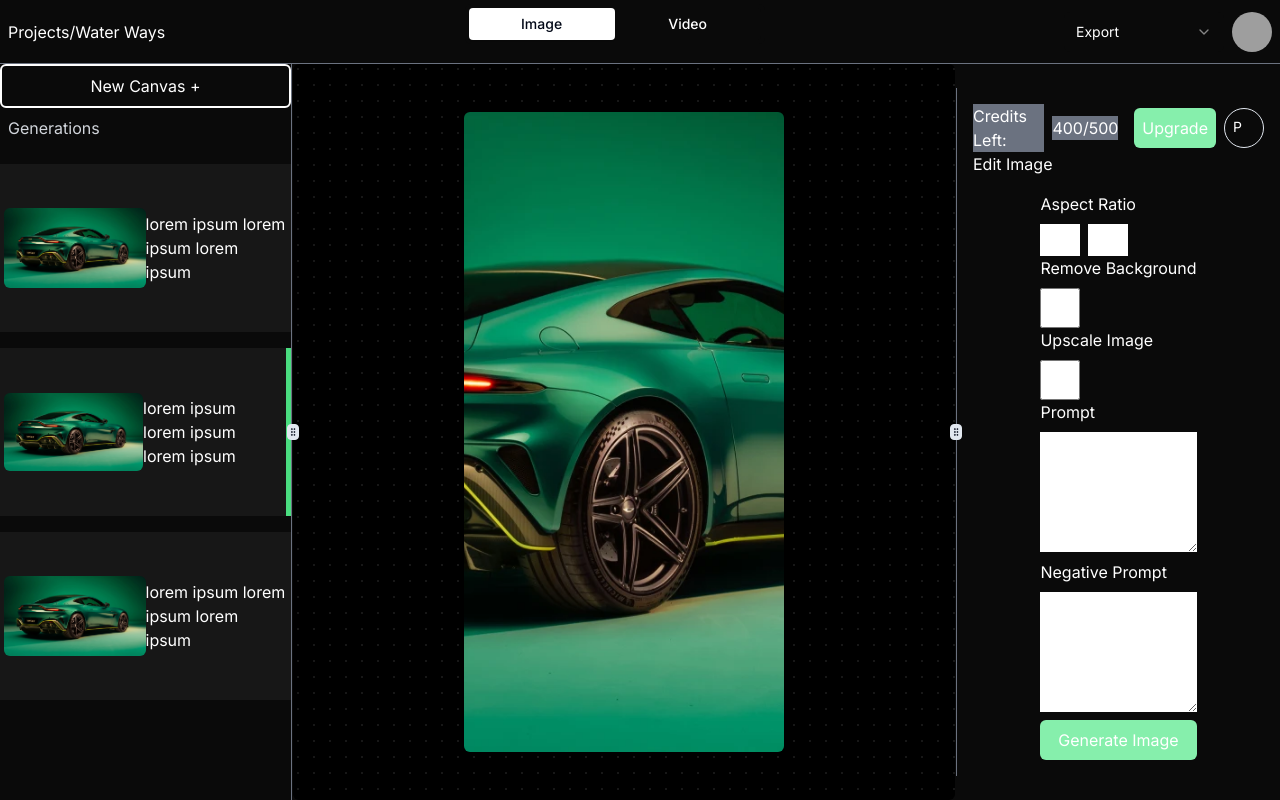
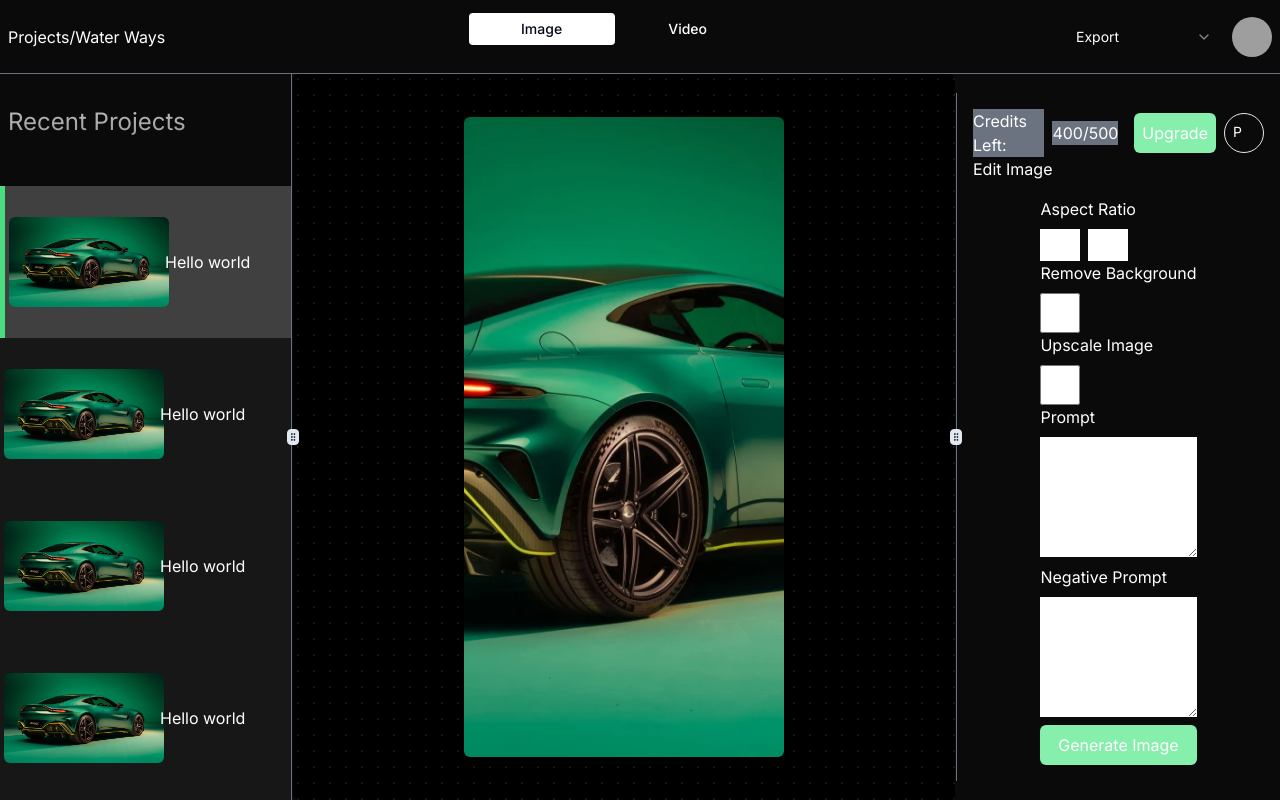
Before and after one commit to themuffineman/pendora, a Next.js app: page /dashboard in a window 1280 px wide. Built offline with nearby package versions, Linux system fonts and the light colour scheme; grey boxes are pictures that could not be loaded.

Commit message:
Left Dashboard section built

```diff
--- a/app/dashboard/page.jsx
+++ b/app/dashboard/page.jsx
@@ -8,17 +8,19 @@ import { Avatar, AvatarFallback, AvatarImage } from "@/components/ui/avatar"
 import {Popover, PopoverContent, PopoverTrigger,} from "@/components/ui/popover"
 import ProjectCard from "@/components/ProjectCard";
 import {ResizableHandle, ResizablePanel, ResizablePanelGroup,} from "@/components/ui/resizable"
+import { ScrollArea, ScrollBar } from "@/components/ui/scroll-area"
+
 
 
 
 export default function dashboard() {
 
   return (
-    <main className="w-full h-screen flex flex-col bg-neutral-950 ">
+    <main className="w-full h-screen flex flex-col bg-neutral-950  relative">
 
 
 
-        <nav className="flex justify-between items-center border-gray-500 border-b h-16 p-2">
+        <nav className="flex justify-between items-center  border-gray-500 border-b h-[10%] p-2">
 
             <p className="text-white">Projects/Water Ways</p>
 
@@ -57,14 +59,15 @@ export default function dashboard() {
 
         </nav>
 
-        <ResizablePanelGroup direction="horizontal"  className="flex-1 flex justify-between items-center relative">
-            <ResizablePanel defaultSize={25} className=" border-r border-gray-500 relative bg-neutral-950 flex-1 h-full">
-                <button className="w-full flex justify-center items-center border-2 p-2 hover:bg-neutral-700 rounded-md border-white h-max text-white">New Canvas +</button>
-                <div className="flex flex-col gap-4 w-full ">
+        <ResizablePanelGroup direction="horizontal"  className=" h-[90%] flex justify-between items-center relative overflow-auto">
 
-                    <h3 className="text-md font-normal text-gray-300 center w-full h-max p-2">Generations</h3>
+            <ResizablePanel defaultSize={25} className=" border-r border-gray-500 relative bg-neutral-950 flex-1 h-full ">
+                <ScrollArea className="h-full w-full">
+                <div className="flex flex-col gap-4 w-full flex-1 ">
 
-                    <div className="grid grid-flow-row grid-cols-1 gap-4 w-full flex-1 overflow-auto">
+                    <h3 className="text-2xl font-normal text-gray-300 center w-full h-max p-2 bg-clip-text text-transparent bg-gradient-to-b from-neutral-200 to-neutral-500 py-8">Recent Projects</h3>
+
+                    {/* <div className="grid grid-flow-row grid-cols-1 gap-4 w-full flex-1 overflow-auto">
 
 
                         <ProjectCard
@@ -85,8 +88,58 @@ export default function dashboard() {
                         />
 
 
-                    </div>
+                    </div> */}
+                    <ScrollArea className="h-[50%] grid grid-col-1 grid-flow-row w-full">
+                        <ProjectCard
+                            src={aston}
+                            prompt={"Hello world"}
+                            selected={true}
+                        />
+                        <ProjectCard
+                            src={aston}
+                            prompt={"Hello world"}
+                            selected={false}
+                        />
+                        <ProjectCard
+                            src={aston}
+                            prompt={"Hello world"}
+                            selected={false}
+                        />
+                        <ProjectCard
+                            src={aston}
+                            prompt={"Hello world"}
+                            selected={false}
+                        />
+
+                        <ProjectCard
+                            src={aston}
+                            prompt={"Hello world"}
+                            selected={false}
+                        />
+
+                        <ProjectCard
+                            src={aston}
+                            prompt={"Hello world"}
+                            selected={false}
+                        />
+                        <ProjectCard
+                            src={aston}
+                            prompt={"Hello world"}
+                            selected={false}
+                        />
+                        <ProjectCard
+                            src={aston}
+                            prompt={"Hello world"}
+                            selected={false}
+                        />
+                        <ProjectCard
+                            src={aston}
+                            prompt={"Hello world"}
+                            selected={false}
+                        />
+                    </ScrollArea>
                 </div>
+                </ScrollArea>
             </ResizablePanel>
 
             <ResizableHandle withHandle />
@@ -104,7 +157,7 @@ export default function dashboard() {
 
             <ResizableHandle withHandle />
 
-            <ResizablePanel defaultSize={25} className="flex-1 p-4 relative flex flex-col items-center bg-neutral-950 border-l-gray-500 border-l overflow-y-scroll text-white">
+            <ResizablePanel defaultSize={25} className="flex-1 p-4 relative flex flex-col items-center bg-neutral-950 border-l-gray-500 border-l text-white">
 
                     <section className="flex gap-4 items-center w-full ">
                         <div className="flex gap-2 items-center">
--- a/components/ProjectCard.jsx
+++ b/components/ProjectCard.jsx
@@ -4,16 +4,15 @@ import Image from 'next/image'
 
 const ProjectCard = ({src, prompt,selected}) => {
   return (
-    <div className={`flex items-center justify-between w-full h-max p-1 ${selected && 'border-r-[5px] border-green-400'} bg-neutral-900`}>
-        <div className=" size-40 flex-1 flex items-center">
+    <div className={`flex items-center justify-between w-full h-max p-1 ${selected? 'border-l-[5px] border-l-green-400 bg-neutral-700': 'bg-neutral-900'} `}>
+        <div className=" pr-2 size-36 flex-1 flex items-center">
             <Image
             src={src}
-
             object-fit="cover"
-            className="rounded-md "
+            className="rounded-md max-w-40 max-h-40 "
             />
         </div>
-        <div className="flex-1 flex justify-center items-center">
+        <div className="flex-1 flex justify-start items-center p-3">
             <h4 className="text-white">{prompt}</h4>
         </div>
     </div>
```
